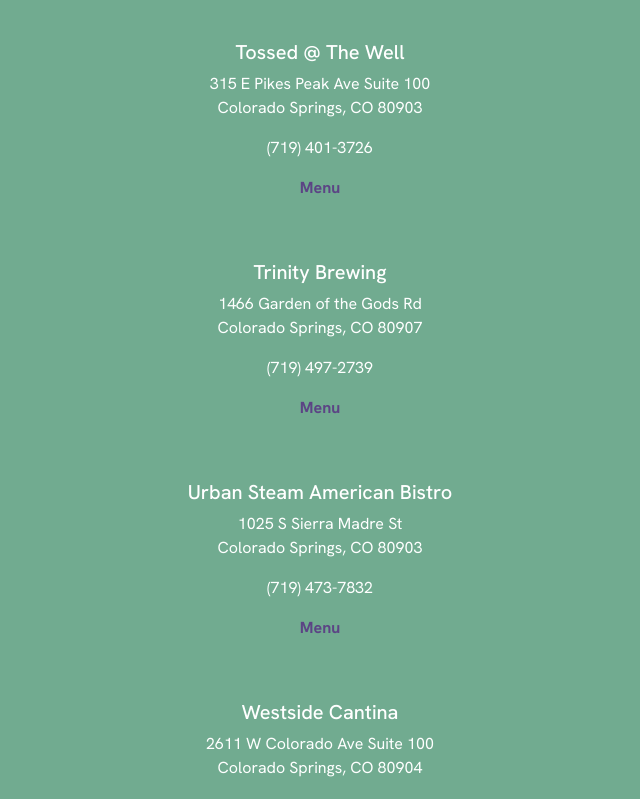
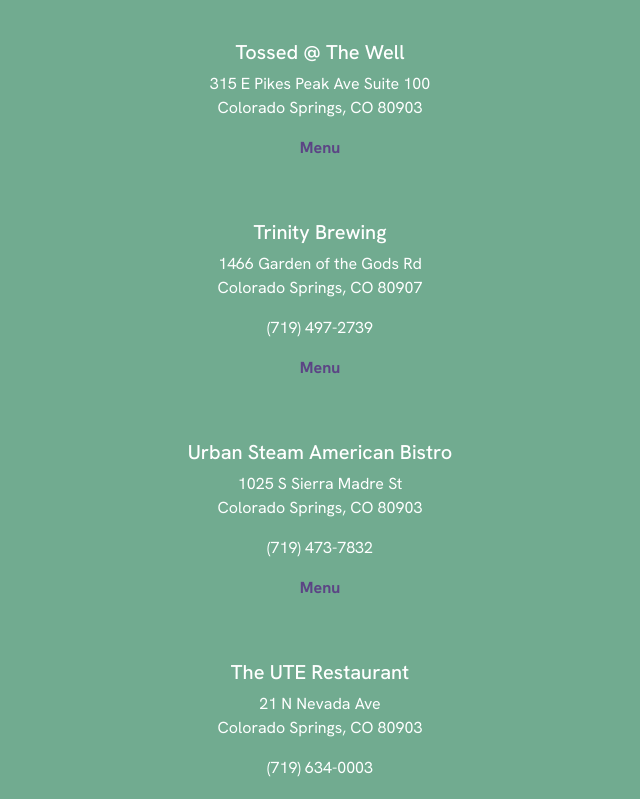
Before and after one commit to eliseraney/719-vegan-finds, a React (Create React App) app: page /VeganFriendly in a window 1280 px wide. Shown: the part 5440-6239 px from the top of the page, without its empty margins (320-960 px from the left). Built offline with nearby package versions, Linux system fonts and the light colour scheme.

Commit message:
Update VeganFriendly.jsx

```diff
--- a/src/pages/VeganFriendly.jsx
+++ b/src/pages/VeganFriendly.jsx
@@ -202,8 +202,6 @@
         restaurantName="Tossed @ The Well"
         street="315 E Pikes Peak Ave Suite 100"
         cityZip="Colorado Springs, CO 80903"
-        phoneNumber="(719) 401-3726"
-        phoneLink="tel:7194013726"
         menuLink="https://static1.squarespace.com/static/63e0f0ff0f77977521804d89/t/63e103940ed01046f9ecf607/1675690912326/The+Well_Vertical+Menus_Tossed_V1.pdf"
       />
       <Restaurant
@@ -223,6 +221,14 @@
         menuLink="https://www.urbansteam.com/our-menu"
       />
       <Restaurant
+        restaurantName="The UTE Restaurant"
+        street="21 N Nevada Ave"
+        cityZip="Colorado Springs, CO 80903"
+        phoneNumber="(719) 634-0003"
+        phoneLink="tel:7196340003"
+        menuLink="https://theuterestaurant.com/food-menu/"
+      />
+      <Restaurant
         restaurantName="Westside Cantina"
         street="2611 W Colorado Ave Suite 100"
         cityZip="Colorado Springs, CO 80904"
```
